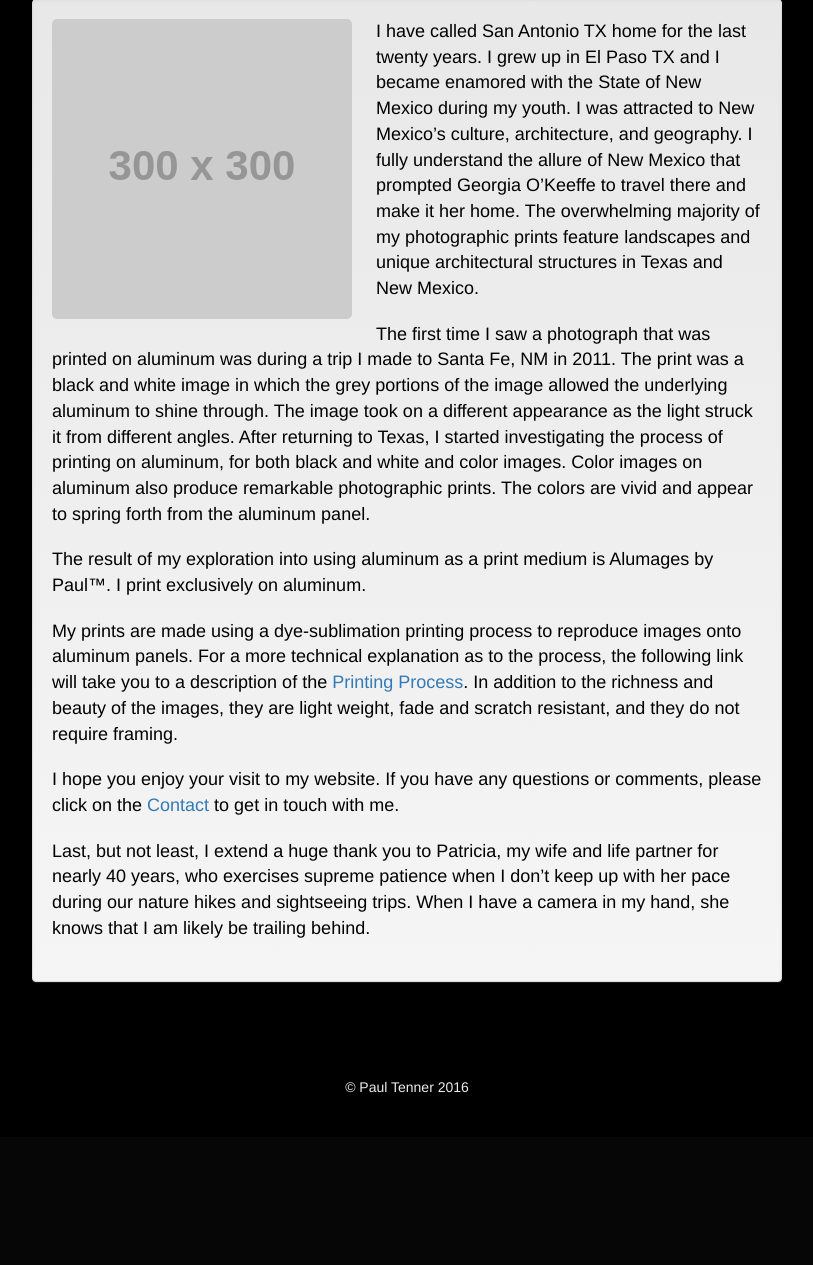
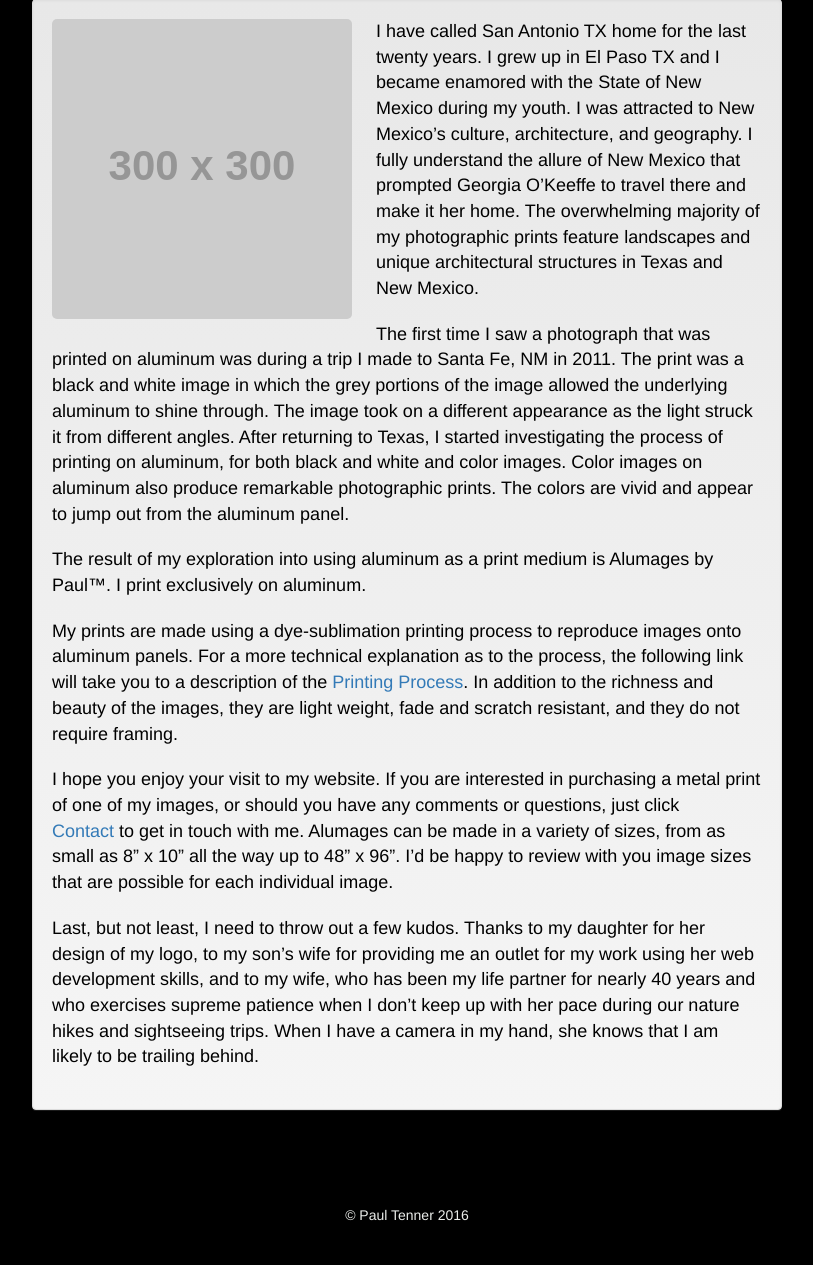
Before and after one commit to kait-schorr/pauls-website-git, a PHP site: page /about.php in a window 1280 px wide. Shown: the part 144-1409 px from the top of the page, without its empty margins (233-1046 px from the left). Before the commit the page ends 1237 px from the top, so only its background shows below. Run offline with PHP 8.4, Linux system fonts and the light colour scheme; grey boxes labelled with a size stand in for pictures from a placeholder-image service; some libraries are stand-ins or nearby versions; some web fonts are replaced.

Commit message:
Updated About page

```diff
--- a/about.php
+++ b/about.php
@@ -11,15 +11,15 @@
 				<img class="img-responsive pull-left" id="artist-photo" src="http://placehold.it/300x300" alt="">
 				<p>I have called San Antonio TX home for the last twenty years.  I grew up in El Paso TX and I became enamored with the State of New Mexico during my youth.  I was attracted to New Mexico’s culture, architecture, and geography.  I fully understand the allure of New Mexico that prompted Georgia O’Keeffe to travel there and make it her home.  The overwhelming majority of my photographic prints feature landscapes and unique architectural structures in Texas and New Mexico.</p>
 
-        <p>The first time I saw a photograph that was printed on aluminum was during a trip I made to Santa Fe, NM in 2011.  The print was a black and white image in which the grey portions of the image allowed the underlying aluminum to shine through.  The image took on a different appearance as the light struck it from different angles.  After returning to Texas, I started investigating the process of printing on aluminum, for both black and white and color images.  Color images on aluminum also produce remarkable photographic prints.  The colors are vivid and appear to spring forth from the aluminum panel.</p>
+				<p>The first time I saw a photograph that was printed on aluminum was during a trip I made to Santa Fe, NM in 2011.  The print was a black and white image in which the grey portions of the image allowed the underlying aluminum to shine through.  The image took on a different appearance as the light struck it from different angles.  After returning to Texas, I started investigating the process of printing on aluminum, for both black and white and color images.  Color images on aluminum also produce remarkable photographic prints.  The colors are vivid and appear to jump out from the aluminum panel.</p>
 
 				<p>The result of my exploration into using aluminum as a print medium is Alumages by Paul™.  I print exclusively on aluminum. </p>
 
 				<p>My prints are made using a dye-sublimation printing process to reproduce images onto aluminum panels.  For a more technical explanation as to the process, the following link will take you to a description of the <a href="printing-process.php">Printing Process</a>.  In addition to the richness and beauty of the images, they are light weight, fade and scratch resistant, and they do not require framing.</p>
 
-        <p>I hope you enjoy your visit to my website.  If you have any questions or comments, please click on the <a href="contact.php">Contact</a> to get in touch with me.</p>
+				<p>I hope you enjoy your visit to my website. If you are interested in purchasing a metal print of one of my images, or should you have any comments or questions, just click <a href="contact.php">Contact</a> to get in touch with me. Alumages can be made in a variety of sizes, from as small as 8” x 10” all the way up to 48” x 96”. I’d be happy to review with you image sizes that are possible for each individual image.</p>
 
-        <p>Last, but not least, I extend a huge thank you to Patricia, my wife and life partner for nearly 40 years, who exercises supreme patience when I don’t keep up with her pace during our nature hikes and sightseeing trips.  When I have a camera in my hand, she knows that I am likely be trailing behind.</p>
+				<p>Last, but not least, I need to throw out a few kudos. Thanks to my daughter for her design of my logo, to my son’s wife for providing me an outlet for my work using her web development skills, and to my wife, who has been my life partner for nearly 40 years and who exercises supreme patience when I don’t keep up with her pace during our nature hikes and sightseeing trips. When I have a camera in my hand, she knows that I am likely to be trailing behind.</p>
 			</div>
 		</div>
 	</div>
```
Lines whose indentation alone changed are shown as unchanged.
